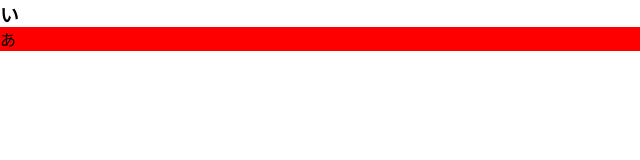
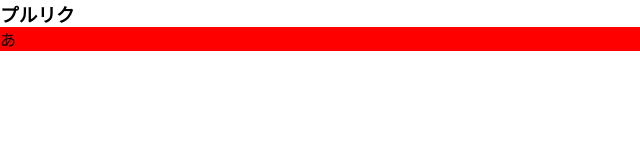
Before and after one commit to code-polaris044/yarn_js, a website: page index.html in a window 1280 px wide. Shown: the full height of the page, 0-640 px from the left. Drawn offline with Linux system fonts and the light colour scheme.

Commit message:
プルリク

```diff
--- a/index.html
+++ b/index.html
@@ -18,7 +18,7 @@
         <span>N</span>
         <span>G</span>
       </h1>
-      <h3 class="yssssss">い</h3>
+      <h3 class="yssssss">プルリク</h3>
       <p class="sajasdfjkdjslkfjkld">あ</p>
     </div>
   </body>
```
